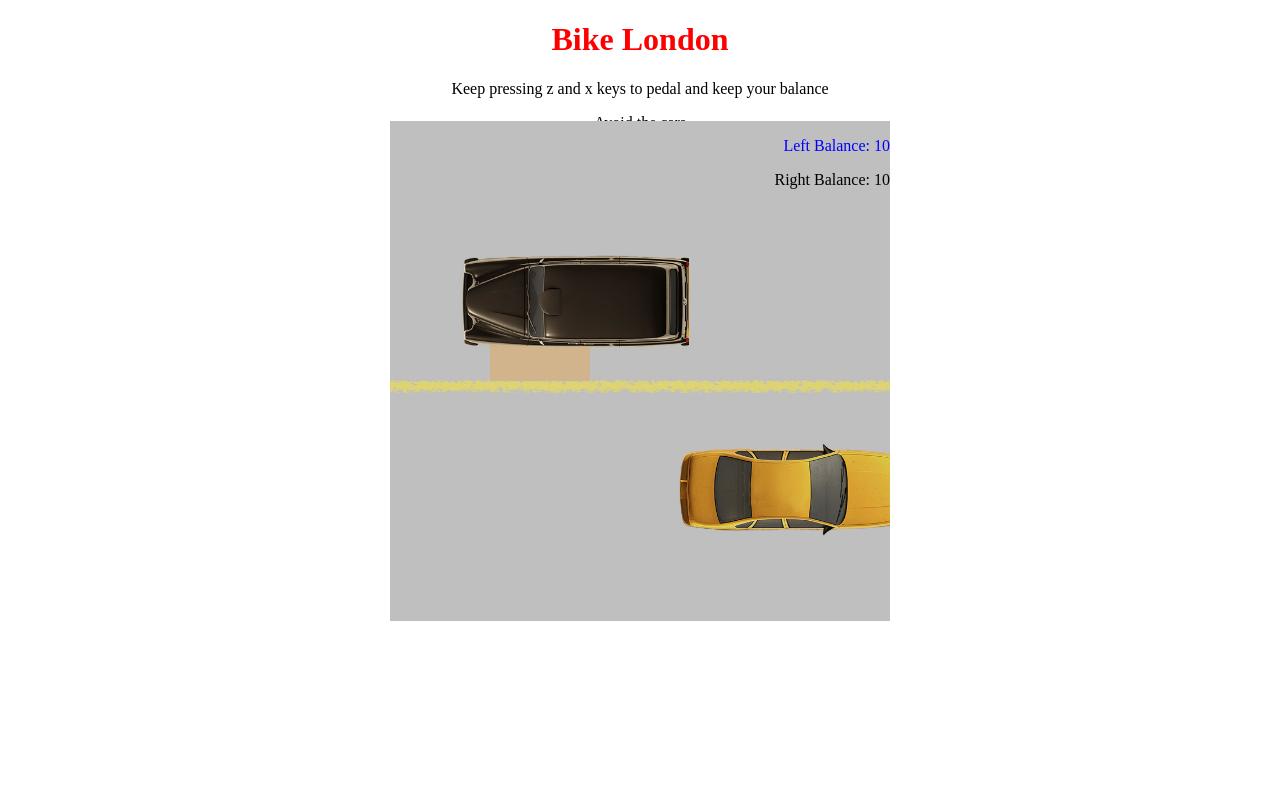
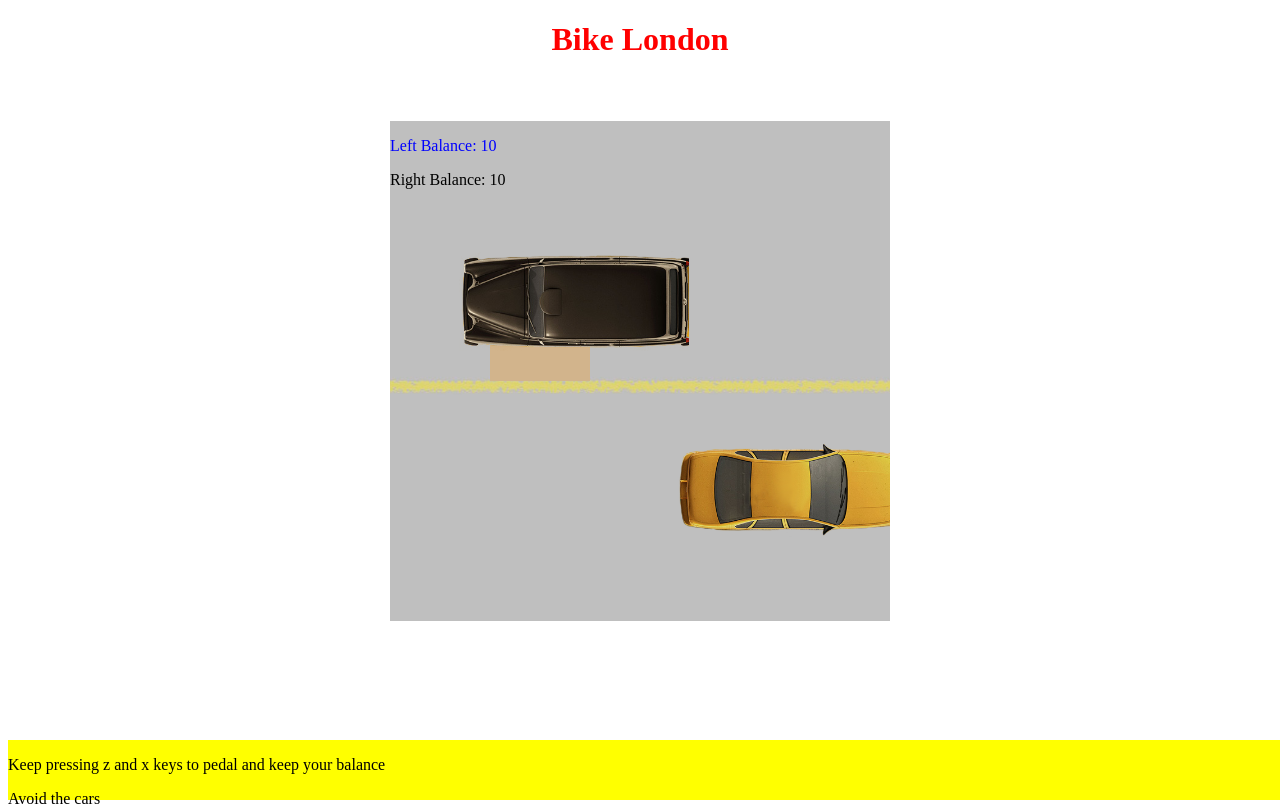
Before and after one commit to willcook4/BikeLondon, a PHP site: page / in a window 1280 px wide. Before the commit the page ends 621 px from the top, so only its background shows below. Run offline with PHP 8.4, Linux system fonts and the light colour scheme; some libraries are stand-ins or nearby versions.

Commit message:
images upload

```diff
--- a/css/style.css
+++ b/css/style.css
@@ -4,6 +4,7 @@ h1 {
 #balancedL {
   color: blue;
   font-size: 16px;
+  text-align: left;
 }
 
 #show {
@@ -93,9 +94,9 @@ h1 {
   overflow: hidden;
 }
 
-.board p {
+/*.board p {
   text-align: right;
-}
+}*/
 
 #bike {
   width: 100px;
@@ -164,3 +165,11 @@ h1 {
   left: -400px;
   /*margin: 0px;*/
 }
+
+.bottombox {
+     position:absolute;
+     bottom:0;
+     width:100%;
+     height:60px;   /* Height of the footer */
+     background: yellow;
+}
--- a/index.html
+++ b/index.html
@@ -9,8 +9,7 @@
 <body>
   <div class="topbox">
     <h1>Bike London</h1>
-    <p>Keep pressing z and x keys to pedal and keep your balance</p>
-    <p>Avoid the cars</p>
+
   </div>
   <div class="gameoverhit">
     <p>Game over you got squashed Carface!</p>
@@ -28,8 +27,12 @@
     <div>
     <p id="balancedL">Left Balance: 10</p>
     <p id="balancedR">Right Balance: 10</p>
+    </div>
   </div>
-</div>
+  <div class="bottombox">
+    <p>Keep pressing z and x keys to pedal and keep your balance</p>
+    <p>Avoid the cars</p>
+  </div>
 
 <script type="text/javascript" src="https://code.jquery.com/jquery-3.0.0.min.js"></script>
 <script type="text/javascript" src="main.js"></script>
```
